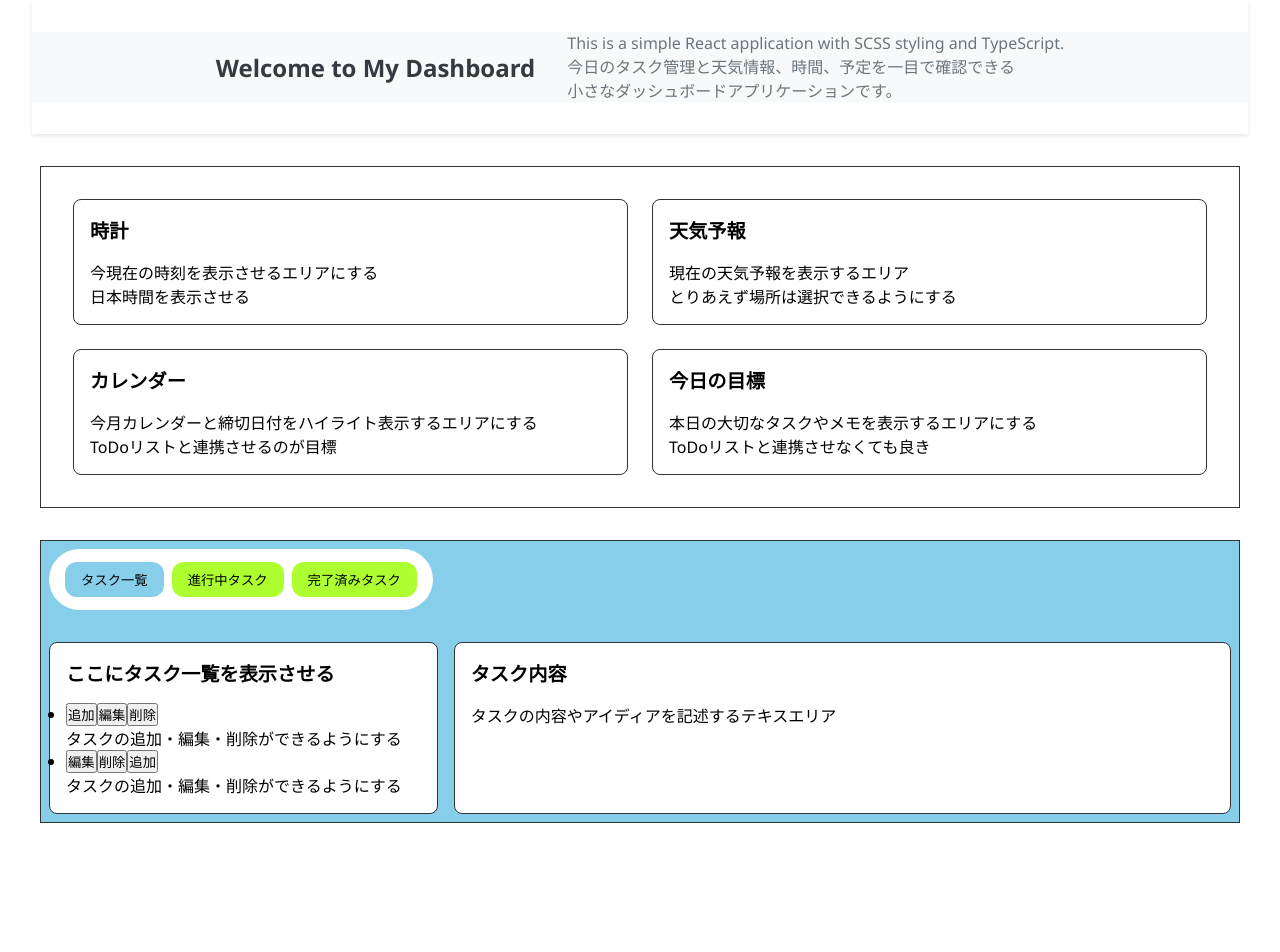
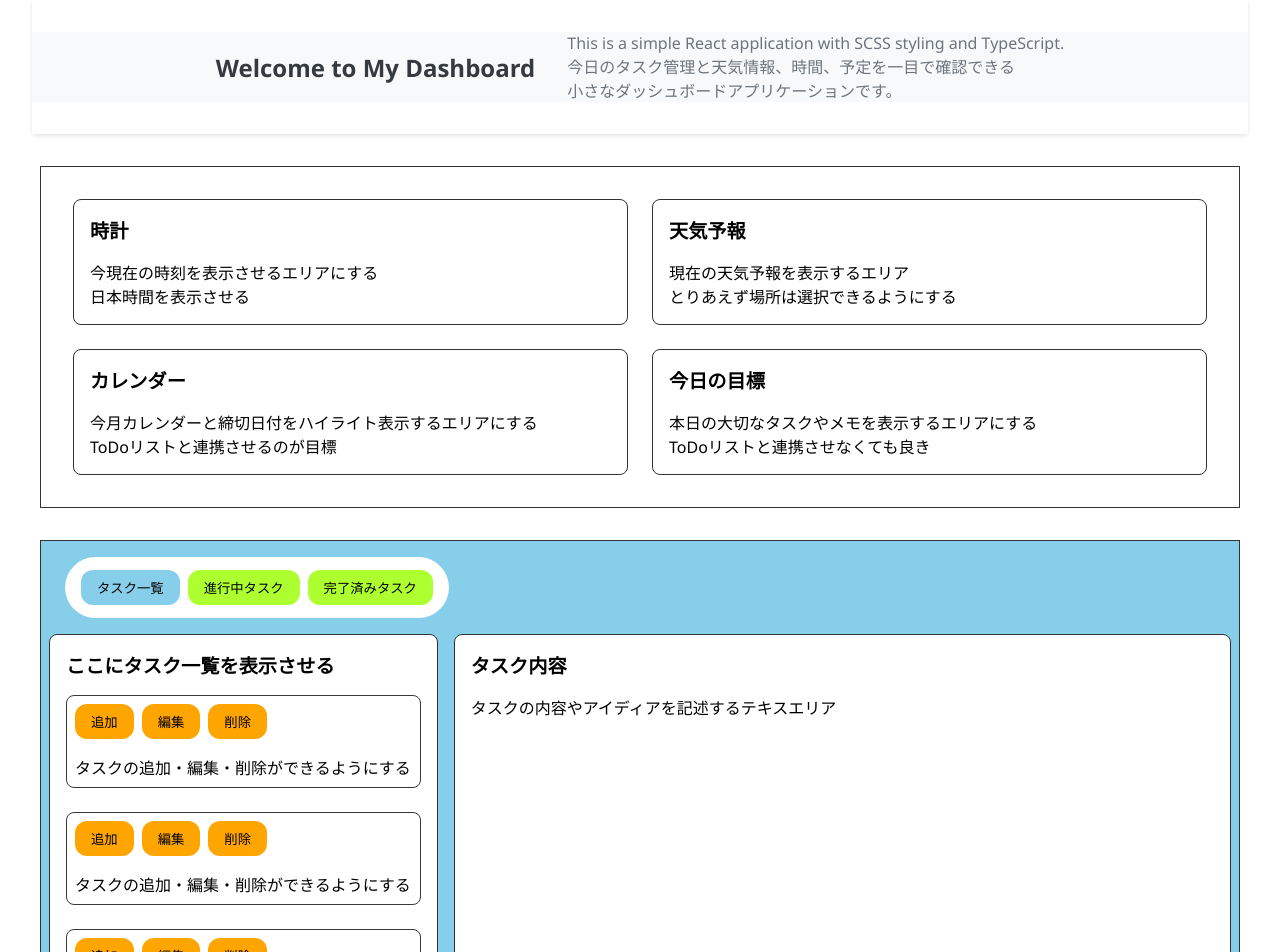
Before and after one commit to kachiku-git/my-dashboard, a React (Vite) app: page / in a window 1280 px wide. Shown: the top 952 px of the page. Before the commit the page ends 823 px from the top, so only its background shows below. Built offline with nearby package versions, Linux system fonts and the light colour scheme.

Commit message:
11/25 静的カンプの作成完成させる

```diff
--- a/src/App.tsx
+++ b/src/App.tsx
@@ -52,24 +52,39 @@ function App() {
           </div>
 
           <div className="task-content">
-
             <div className="widget-card">
               <h2 className="widget-title">ここにタスク一覧を表示させる</h2>
               <div className="task-wrap">
                 <ul className="task-lists">
                   <li className="task-item">
+                    <div className="button-wrap">
                       <button className="option-button">追加</button>
                       <button className="option-button">編集</button>
                       <button className="option-button">削除</button>
+                    </div>
                     <p className="task">
                       タスクの追加・編集・削除ができるようにする
                     </p>
                   </li>
                   <li className="task-item">
+                    <div className="button-wrap">
+                      <button className="option-button">追加</button>
                       <button className="option-button">編集</button>
                       <button className="option-button">削除</button>
+                    </div>
+                    <p className="task">
+                      タスクの追加・編集・削除ができるようにする
+                    </p>
+                  </li>
+                  <li className="task-item">
+                    <div className="button-wrap">
                       <button className="option-button">追加</button>
+                      <button className="option-button">編集</button>
+                      <button className="option-button">削除</button>
+                    </div>
                     <p className="task">
+                      タスクの追加・編集・削除ができるようにする
+                      タスクの追加・編集・削除ができるようにする
                       タスクの追加・編集・削除ができるようにする
                     </p>
                   </li>
--- a/src/styles/layout.scss
+++ b/src/styles/layout.scss
@@ -63,14 +63,15 @@ html {
   .dashboard-task {
     border: 1px solid #333;
     background: skyblue;
-    padding: 0.5rem;
+    padding: 0 0.5rem 0.5rem;
+    margin-bottom: 2rem;
     .task-header {
       display: inline-flex;
       gap: 0.5rem;
       border-radius: 999px;
       background: #fff;
       padding: 0.8rem 1rem;
-      margin-bottom: 2rem;
+      margin: 1rem;
       .task-button {
         padding: 0.5rem 1rem;
         border: none;
@@ -93,6 +94,38 @@ html {
       grid-template-columns: 1fr 2fr;
       gap: 1rem;
       //タスク一覧の表示の調整をする
+      .task-wrap {
+        .task-lists {
+          list-style: none;
+          .task-item {
+            margin-bottom: 1.5rem;
+            border: 1px solid #343a40;
+            border-radius: 8px;
+            .button-wrap {
+              display: inline-flex;
+              gap: 0.5rem;
+              padding: 0.5rem;
+              .option-button {
+                padding: 0.5rem 1rem;
+                border: none;
+                border-radius: 12px;
+                background: orange;
+                cursor: pointer;
+                transition: all 0.2s ease-in-out;
+                &:hover {
+                  scale: 1.2;
+                  background: red;
+                  color: #f8f9fa;
+                }
+              }
+            }
+          }
+          .task {
+            padding: 0.5rem;
+          }
+        }
+      }
+    }
   }
 }
 // =============================================
@@ -112,4 +145,3 @@ html {
     font-size: 1rem;
   }
 }
-}
```
Lines whose indentation alone changed are shown as unchanged.
